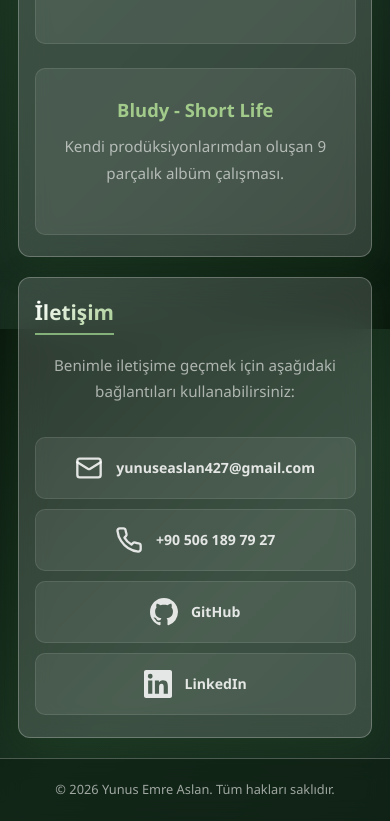
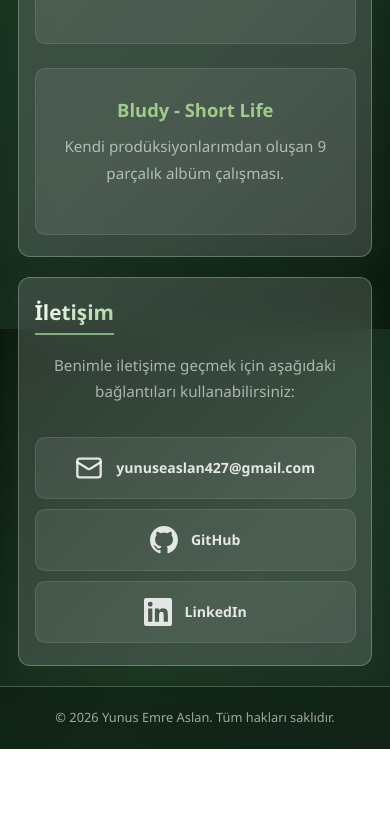
Before and after one commit to bludy0/bludy0.github.io, a plain HTML site: page index.html in a window 390 px wide. Shown: the part 3891-4712 px from the top of the page. After the commit the page ends 4640 px from the top, so only its background shows below. Drawn offline with Linux system fonts and the light colour scheme.

Commit message:
Remove phone contact link and related styles for a cleaner layout

```diff
--- a/index.html
+++ b/index.html
@@ -228,10 +228,6 @@
               <svg class="icon" viewBox="0 0 24 24" fill="none" stroke="currentColor" stroke-width="2" stroke-linecap="round" stroke-linejoin="round"><rect x="2" y="4" width="20" height="16" rx="2"/><path d="m22 7-8.97 5.7a1.94 1.94 0 0 1-2.06 0L2 7"/></svg>
               <span>yunuseaslan427@gmail.com</span>
             </a>
-            <a href="tel:+905061897927" class="contact-link">
-              <svg class="icon" viewBox="0 0 24 24" fill="none" stroke="currentColor" stroke-width="2" stroke-linecap="round" stroke-linejoin="round"><path d="M22 16.92v3a2 2 0 0 1-2.18 2 19.79 19.79 0 0 1-8.63-3.07 19.5 19.5 0 0 1-6-6 19.79 19.79 0 0 1-3.07-8.67A2 2 0 0 1 4.11 2h3a2 2 0 0 1 2 1.72 12.84 12.84 0 0 0 .7 2.81 2 2 0 0 1-.45 2.11L8.09 9.91a16 16 0 0 0 6 6l1.27-1.27a2 2 0 0 1 2.11-.45 12.84 12.84 0 0 0 2.81.7A2 2 0 0 1 22 16.92z"/></svg>
-              <span>+90 506 189 79 27</span>
-            </a>
             <a href="https://github.com/bludy0" target="_blank" rel="noopener" class="contact-link">
               <svg class="icon" viewBox="0 0 24 24" fill="currentColor"><path d="M12 0C5.37 0 0 5.37 0 12c0 5.31 3.435 9.795 8.205 11.385.6.105.825-.255.825-.57 0-.285-.015-1.23-.015-2.235-3.015.555-3.795-.735-4.035-1.41-.135-.345-.72-1.41-1.23-1.695-.42-.225-1.02-.78-.015-.795.945-.015 1.62.87 1.845 1.23 1.08 1.815 2.805 1.305 3.495.99.105-.78.42-1.305.765-1.605-2.67-.3-5.46-1.335-5.46-5.925 0-1.305.465-2.385 1.23-3.225-.12-.3-.54-1.53.12-3.18 0 0 1.005-.315 3.3 1.23.96-.27 1.98-.405 3-.405s2.04.135 3 .405c2.295-1.56 3.3-1.23 3.3-1.23.66 1.65.24 2.88.12 3.18.765.84 1.23 1.905 1.23 3.225 0 4.605-2.805 5.625-5.475 5.925.435.375.81 1.095.81 2.22 0 1.605-.015 2.895-.015 3.3 0 .315.225.69.825.57A12.02 12.02 0 0 0 24 12c0-6.63-5.37-12-12-12z"/></svg>
               <span>GitHub</span>
--- a/style.css
+++ b/style.css
@@ -1103,7 +1103,6 @@
   }
 }
 
-/* Telefon - küçük ekran */
 @media (max-width: 480px) {
   body {
     font-size: 0.95rem;
```
